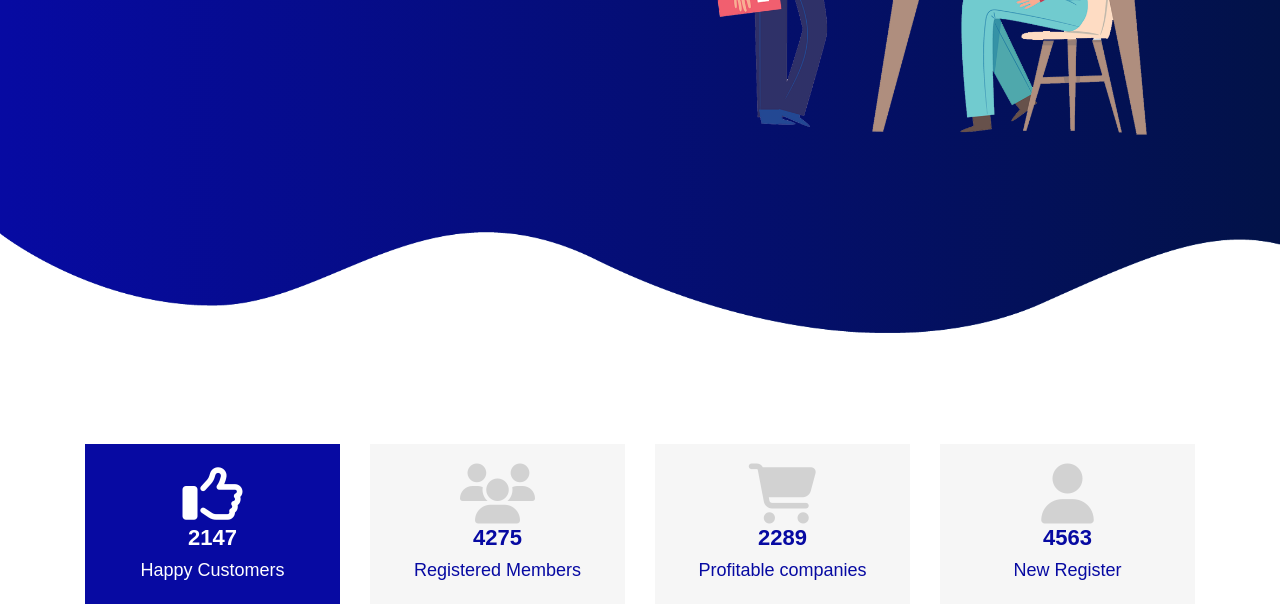
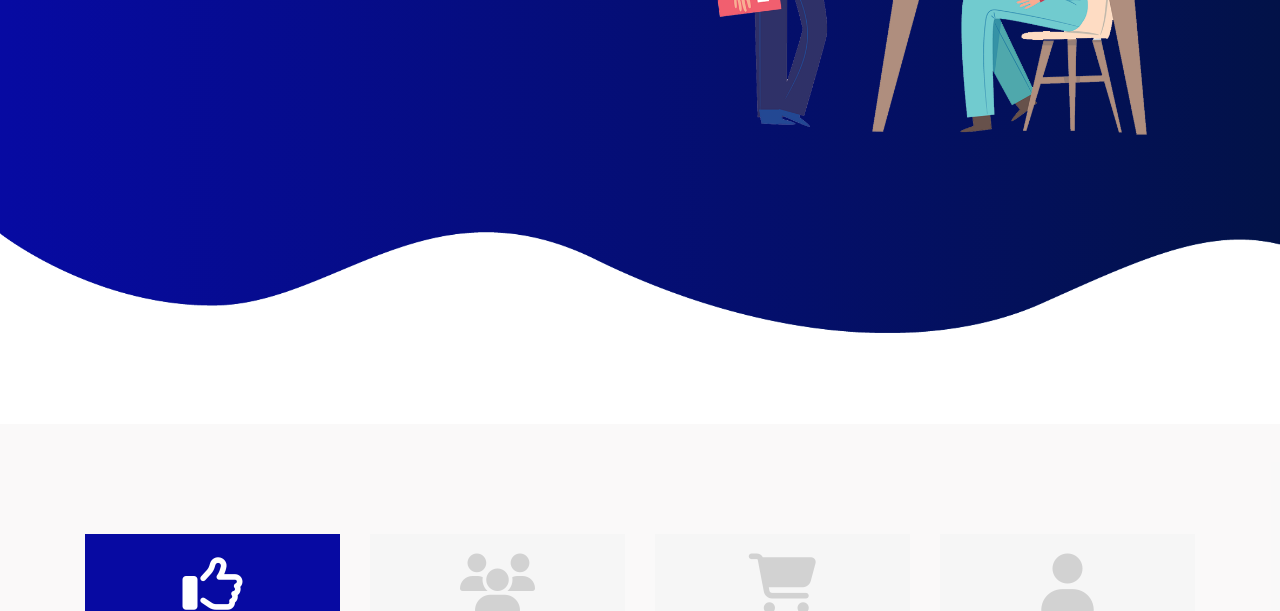
Before and after one commit to ShubhamAnand123/boots1, a plain HTML site: page index.html in a window 1280 px wide. Shown: the part 301-912 px from the top of the page. Drawn offline with nearby package versions, Linux system fonts and the light colour scheme; some packages are replaced by stand-ins of ours; a script that the page names is missing.

Commit message:
Update style.css

```diff
--- a/style.css
+++ b/style.css
@@ -235,6 +235,16 @@ body{
     margin-top: 100px;
     margin-bottom: 100px;
 
+
+}
+#sp{
+
+    background-color: #eae8e844;
+    padding:10px 0;
+    margin-top: 80px;
+    margin-bottom: 50px;
+
+
 }
 
 .counter-box {
```
